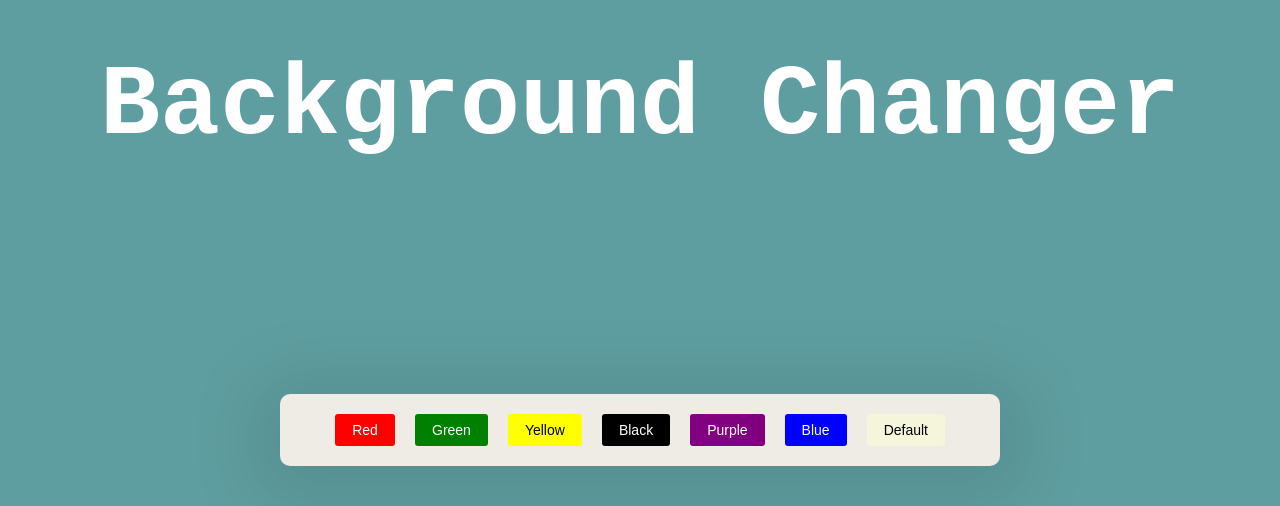
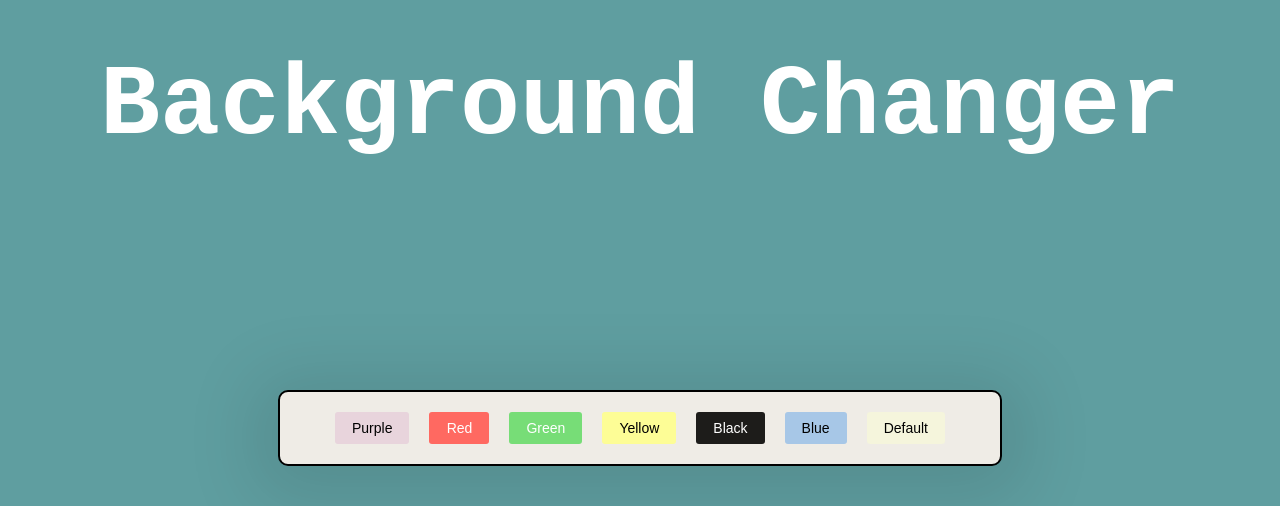
Before and after one commit to sarthakkhanduja/React-Mini-Projects, a React (Vite) app in the folder React-Mini-Projects/: page / in a window 1280 px wide. Shown: the part 294-800 px from the top of the page. Built offline with nearby package versions, Linux system fonts and the light colour scheme.

Commit message:
Added some CSS to background changer

```diff
--- a/React-Mini-Projects/src/components-bgChanger/BackgroundChanger.css
+++ b/React-Mini-Projects/src/components-bgChanger/BackgroundChanger.css
@@ -13,6 +13,7 @@
     min-width: 60px;
     min-height: 32px;
     transition: border-color 0.3s ease;
+
 }
 
 
@@ -30,6 +31,10 @@
     transform: translateX(-50%);
     border-radius: 10px;
     box-shadow: 0px 10px 70px 25px rgba(0,0,0,0.1);
+    border: 2px solid black
+    /* background: rgb(238,174,202);
+    background: radial-gradient(circle, rgba(238,174,202,1) 0%, rgba(148,187,233,1) 100%); */
+
 }
 
 .buttons-holder:hover {
--- a/React-Mini-Projects/src/components-bgChanger/BackgroundChanger.jsx
+++ b/React-Mini-Projects/src/components-bgChanger/BackgroundChanger.jsx
@@ -8,29 +8,29 @@ export default function BackgroundChanger({onColorChange, onFontColorChange}) {
         onFontColorChange(fontColor);
     }
     const buttons = [{
+        label: "Purple",
+        backgroundColor: "#E8D4DC",
+        color: "Black"
+    }, {
         label: "Red",
-        backgroundColor: "Red",
+        backgroundColor: "#FF6961",
         color: "White"
     }, {
         label: "Green",
-        backgroundColor: "Green",
+        backgroundColor: "#77DD77",
         color: "White"
     }, {
         label: "Yellow",
-        backgroundColor: "Yellow",
+        backgroundColor: "#FDFD96",
         color: "Black"
     }, {
         label: "Black",
-        backgroundColor: "Black",
-        color: "White"
-    }, {
-        label: "Purple",
-        backgroundColor: "Purple",
+        backgroundColor: "#1D1C1A",
         color: "White"
     }, {
         label: "Blue",
-        backgroundColor: "Blue",
-        color: "white"
+        backgroundColor: "#A7C7E7",
+        color: "Black"
     }, {
         label: "Default",
         backgroundColor: "Beige",
```
